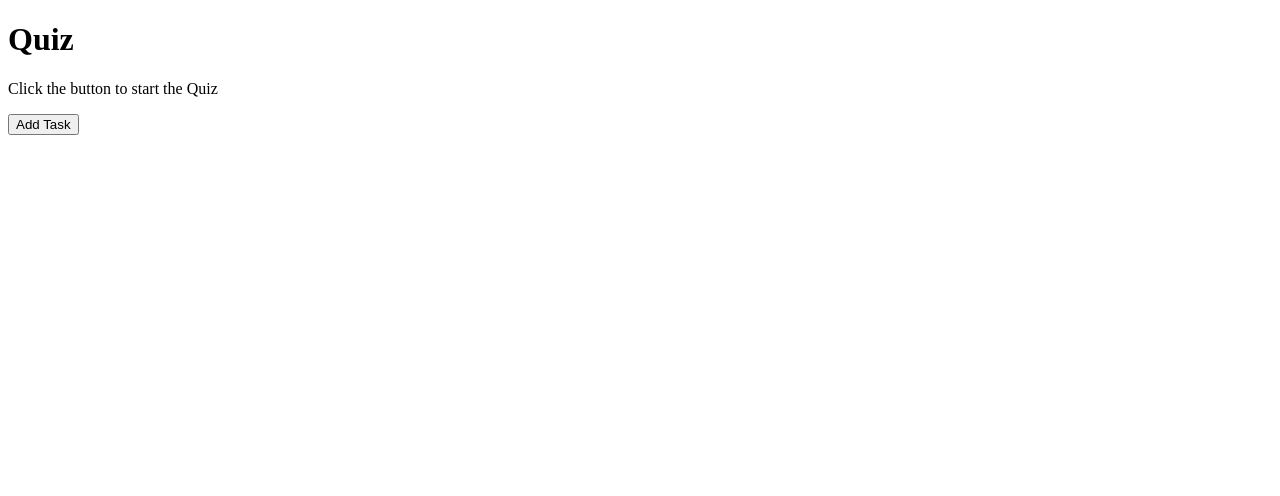
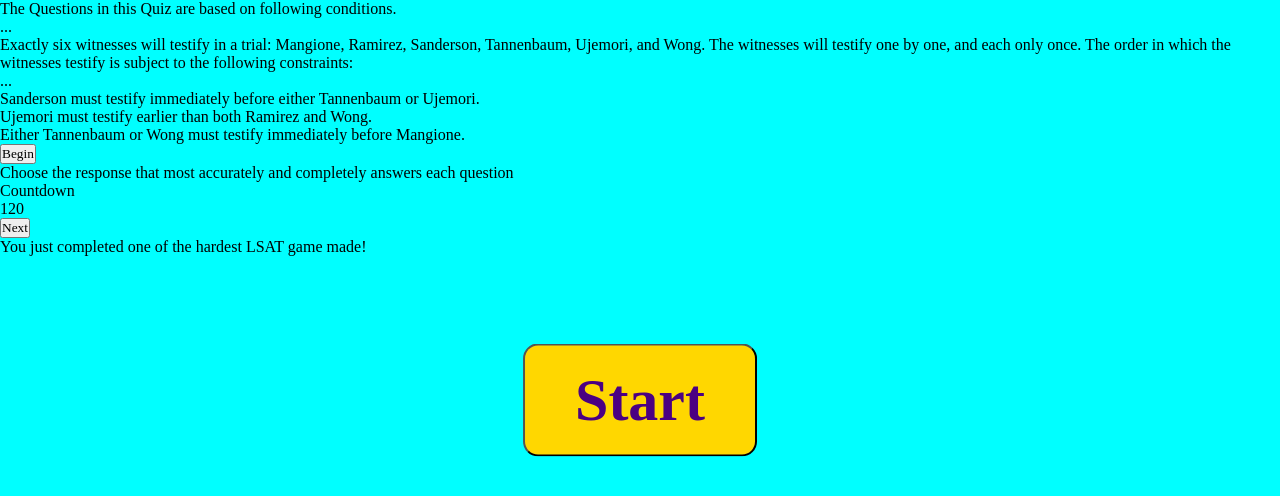
Before and after one commit to nickporjonathan/quiz2, a plain HTML site: page index.html in a window 1280 px wide. Drawn offline with Linux system fonts and the light colour scheme.

Commit message:
updated html to include all sections need for quiz application

```diff
--- a/assets/css/style.css
+++ b/assets/css/style.css
@@ -0,0 +1,25 @@
+* {
+  margin: 0;
+  padding: 0;
+  box-sizing: border-box;
+  font-family: 'Times New Roman', Times, serif;
+}
+
+body {
+  background: cyan;
+}
+
+.first-btn {
+  position: absolute;
+  top: 50%;
+  left: 50%;
+  transform: translate(-50%, -50%);
+  font-size: 60px;
+  font-weight: bold;
+  color: indigo;
+  padding: 20px 50px;
+  outline: black;
+  border-radius: 15px;
+  background: gold;
+  cursor: progress;
+}
--- a/assets/js/script.js
+++ b/assets/js/script.js
@@ -10,3 +10,17 @@ var countdown = function () {
 };
 
 var startCountdown = setInterval(countdown, 1000);
+
+// this funciton is for the button + when the user presses enter it will submit the form
+
+var formEl = document.querySelector("#task-form");
+var tasksToDoEl = document.querySelector("#tasks-to-do");
+
+var createTaskHandler = function () {
+  var listItemEl = document.createElement("li");
+  listItemEl.className = "task-item";
+  listItemEl.textContent = "This is a new task.";
+  tasksToDoEl.appendChild(listItemEl);
+};
+
+formEl.addEventListener("submit", createTaskHandler);
--- a/index.html
+++ b/index.html
@@ -8,11 +8,60 @@
     <link rel="stylesheet" href="./assets/css/style.css" />
   </head>
   <body>
-    <header>
-      <h1 class="page-title">Quiz</h1>
-      <p>Click the button to start the Quiz</p>
-      <button class="btn">Add Task</button>
-    </header>
+    <!-- start button -->
+    <button class="first-btn">Start</button>
+
+    <!-- conditions -->
+    <div class="condition-box">
+      <div class="condition-directions">
+        <p>The Questions in this Quiz are based on following conditions.</p>
+        <p>...</p>
+      </div>
+      <div class="conditions">
+        <p>Exactly six witnesses will testify in a trial: Mangione,
+          Ramirez, Sanderson, Tannenbaum, Ujemori, and Wong. The
+          witnesses will testify one by one, and each only once. The
+          order in which the witnesses testify is subject to the
+          following constraints:</p>
+          <p>
+            ...
+          </p>
+          <p>Sanderson must testify immediately before either
+          Tannenbaum or Ujemori.</p>
+          <p>Ujemori must testify earlier than both Ramirez and
+            Wong.</p>
+          <p>Either Tannenbaum or Wong must testify immediately
+            before Mangione.</p>
+      </div>
+      <button class="next-btn">Begin</button>
+    </div>
+
+    <!-- question display (in javascript) -->
+    <div class="questions">
+      <header>
+        <div class="title">Choose the response that most accurately and completely answers each question</div>
+        <div class="time">
+          <div class="remaining-time">Countdown</div>
+          <div class="seconds">120</div>
+        </div>
+      </header>
+      <section>
+        <div class="questions"></div>
+        <div class="choices"></div>
+      </section>
+    </div>
+
+    <!-- question footer (in js) -->
+    <footer>
+      <div class="questions-remaining"></div>
+      <button class="next-q-btn">Next</button>
+    </footer>
+
+    <!-- end of quiz (js) -->
+    <div class="points">
+      <div class="quiz-done">You just completed one of the hardest LSAT game made!</div>
+      <div class="total-points"></div>
+    </div>
 
     <script src="./assets/js/script.js"></script>
   </body>
```
